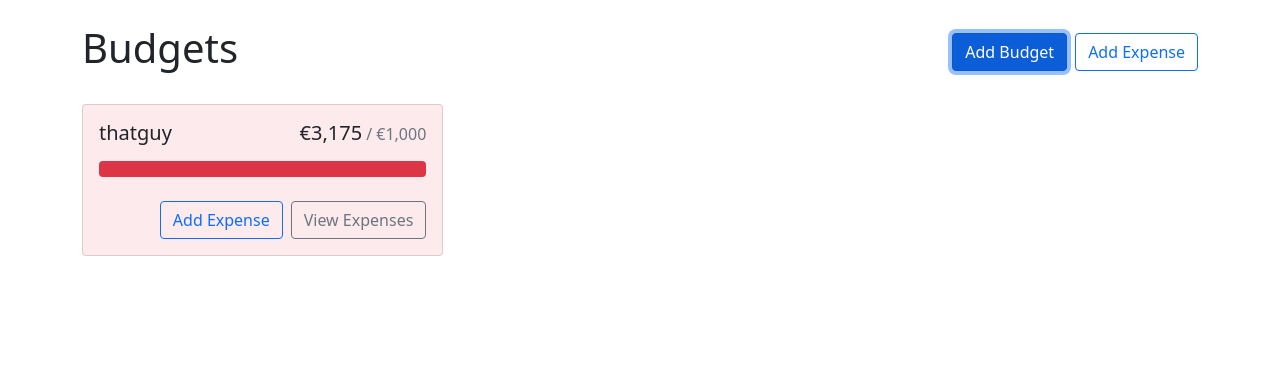
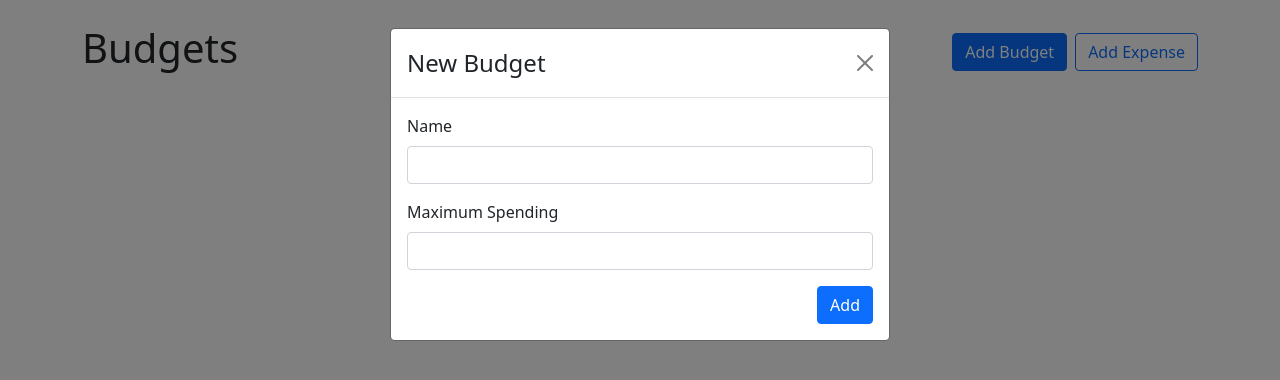
Before and after one commit to SpyrosGeo/budget-tracking-app, a React (Create React App) app: page / in a window 1280 px wide. Both pictures are taken after a click on the button "Add Budget". Shown: the top 380 px of the page. Built offline with nearby package versions, Linux system fonts and the light colour scheme.

Commit message:
finished with add Budget functionality

```diff
--- a/public/index.html
+++ b/public/index.html
@@ -10,34 +10,12 @@
       content="Web site created using create-react-app"
     />
     <link rel="apple-touch-icon" href="%PUBLIC_URL%/logo192.png" />
-    <!--
-      manifest.json provides metadata used when your web app is installed on a
-      user's mobile device or desktop. See https://developers.google.com/web/fundamentals/web-app-manifest/
-    -->
+
     <link rel="manifest" href="%PUBLIC_URL%/manifest.json" />
-    <!--
-      Notice the use of %PUBLIC_URL% in the tags above.
-      It will be replaced with the URL of the `public` folder during the build.
-      Only files inside the `public` folder can be referenced from the HTML.
 
-      Unlike "/favicon.ico" or "favicon.ico", "%PUBLIC_URL%/favicon.ico" will
-      work correctly both with client-side routing and a non-root public URL.
-      Learn how to configure a non-root public URL by running `npm run build`.
-    -->
-    <title>React App</title>
+    <title>Budget App</title>
   </head>
   <body>
-    <noscript>You need to enable JavaScript to run this app.</noscript>
     <div id="root"></div>
-    <!--
-      This HTML file is a template.
-      If you open it directly in the browser, you will see an empty page.
-
-      You can add webfonts, meta tags, or analytics to this file.
-      The build step will place the bundled scripts into the <body> tag.
-
-      To begin the development, run `npm start` or `yarn start`.
-      To create a production bundle, use `npm run build` or `yarn build`.
-    -->
   </body>
 </html>
--- a/src/App.js
+++ b/src/App.js
@@ -1,18 +1,37 @@
+import {useState,} from 'react'
 import {Container,Stack,Button} from 'react-bootstrap'
 import BudgetCard from './components/BudgetCard';
+import AddBugdetModal from './components/AddBudgetModal'
+import { useBudgets } from './contexts/BudgetContexts';
 function App() {
+  const [showAddBudgetModal,setShowAddBudgetModal] = useState(false)
+  const {budgets,getBudgetExpenses} = useBudgets()
+
   return (
+    <>
     <Container className='my-4'>
       <Stack direction="horizontal" gap="2" className="mb-4">
 
       <h1 className='me-auto'>Budgets</h1>
-      <Button variant="primary">Add Budget</Button>
+      <Button variant="primary" onClick={()=>{setShowAddBudgetModal(true)}}>Add Budget</Button>
       <Button variant="outline-primary">Add Expense</Button>
       </Stack>
       <div style={{display:"grid",gridTemplateColumns:"repeat(auto-fill,minmax(300px, 1fr))",gap:"1rem", alignItems:"flex-start"}}>
-        <BudgetCard name="thatguy"amount={3175} max={1000}/>
+        {budgets.map(budget=>{
+          const amount =getBudgetExpenses(budget.id).reduce((total,expense)=>total+expense.amount,0)
+          return(
+            <BudgetCard
+             key={budget.id}
+             name={budget.name}
+             amount={amount}
+             max={budget.max}
+            />
+          )
+        })}
       </div>
     </Container>
+    <AddBugdetModal show={showAddBudgetModal} handleClose={()=>{setShowAddBudgetModal(false)}}/>
+    </>
   );
 }
 
--- /dev/null
+++ b/src/components/AddBudgetModal.js
@@ -0,0 +1,56 @@
+
+import {Modal,Form, Button} from 'react-bootstrap'
+import { useRef } from 'react'
+import { useBudgets} from '../contexts/BudgetContexts'
+
+
+
+const AddBudgetModal = ({show,handleClose,}) => {
+    const nameRef = useRef()
+    const maxRef = useRef()
+    const { addBudget} = useBudgets()
+
+
+
+    const handleSubmit = (e)=>{
+        e.preventDefault()
+        console.log(maxRef.current.value)
+        const data ={
+            name:nameRef.current.value,
+            max:parseFloat(maxRef.current.value),
+        }
+        addBudget(data)
+        handleClose()
+    }
+    return (
+        <Modal show={show} onHide={handleClose}>
+        <Form onSubmit={handleSubmit}>
+          <Modal.Header closeButton>
+            <Modal.Title>New Budget</Modal.Title>
+          </Modal.Header>
+          <Modal.Body>
+            <Form.Group className="mb-3" controlId="name">
+              <Form.Label>Name</Form.Label>
+              <Form.Control ref={nameRef} type="text" required />
+            </Form.Group>
+            <Form.Group  className="mb-3" controlId="max">
+              <Form.Label>Maximum Spending</Form.Label>
+              <Form.Control
+                ref={maxRef}
+                type="number"
+                required
+                min={0}
+                step={0.01}
+              />
+            </Form.Group>
+            <div className="d-flex justify-content-end">
+              <Button variant="primary" type="submit">
+                Add
+              </Button>
+            </div>
+          </Modal.Body>
+        </Form>
+      </Modal>
+    )
+    }
+export default AddBudgetModal
--- a/src/contexts/BudgetContexts.js
+++ b/src/contexts/BudgetContexts.js
@@ -1,4 +1,4 @@
-import React,{useContext,useState} from 'react'
+import React,{useContext} from 'react'
 import {v4 as uuidV4 } from 'uuid'
 import useLocalStorage from '../hooks/useLocalStorage'
 const BudgetContext = React.createContext()
```
